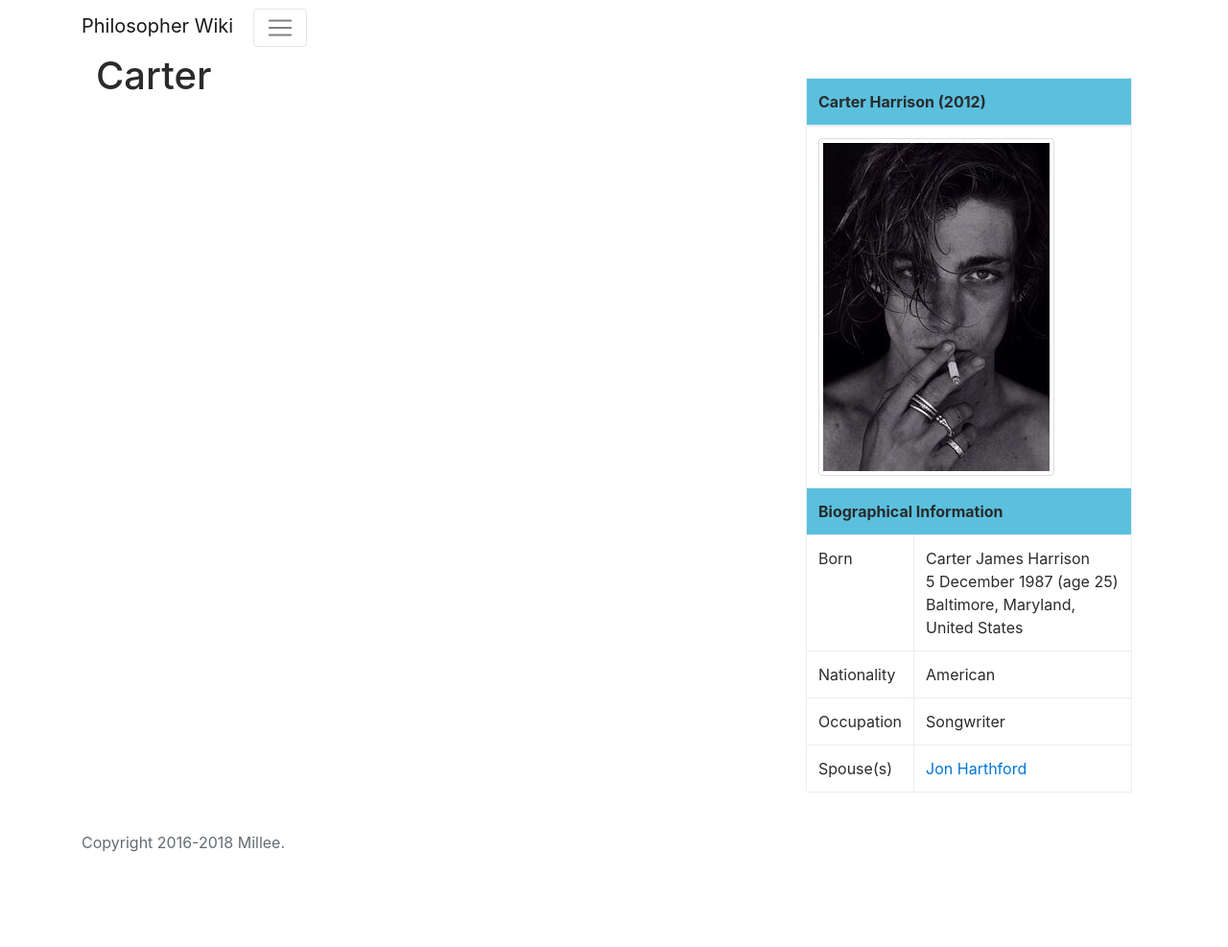
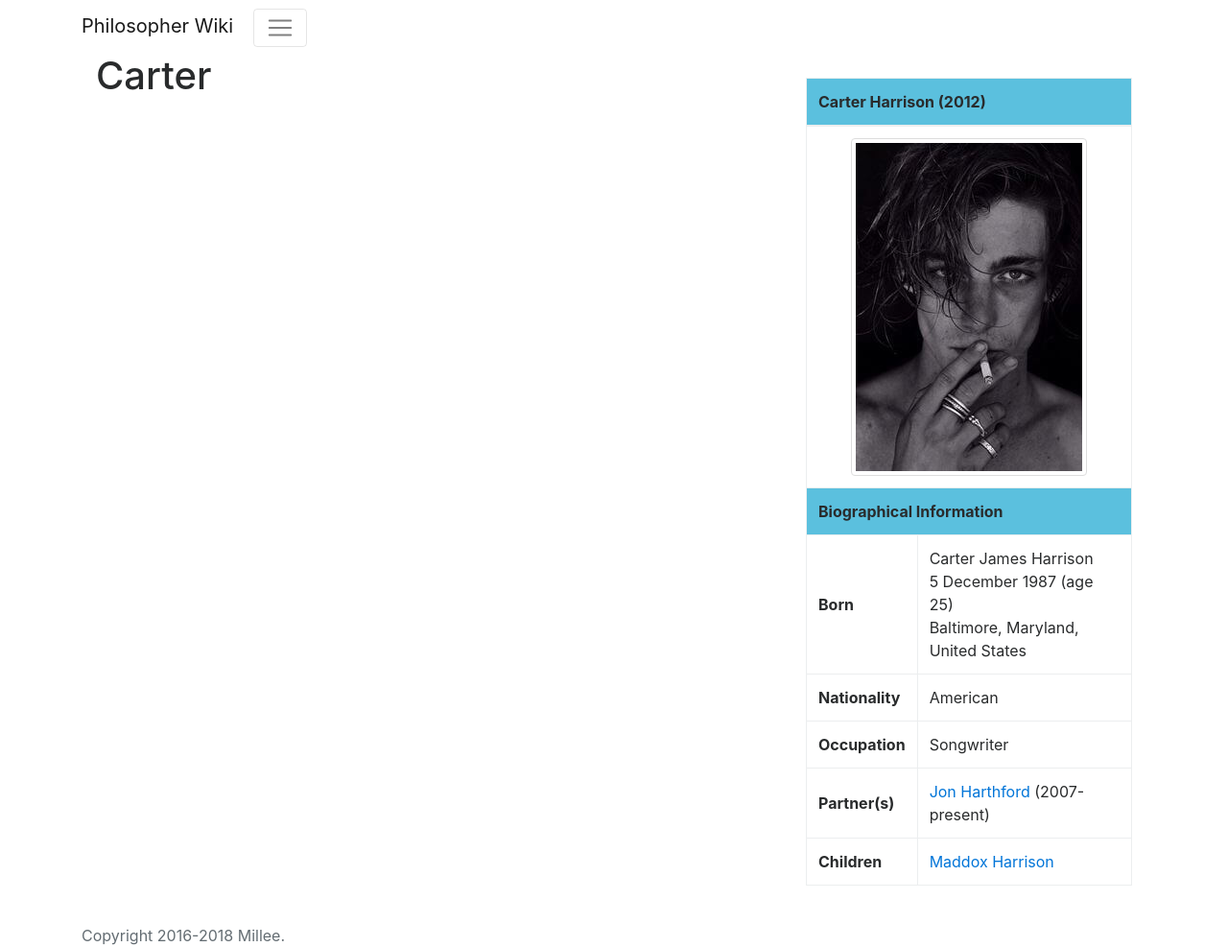
Before and after one commit to reallymillee/Philosopher, a Jekyll site: the page built from carter.html, in a window 1280 px wide. Shown: the whole page at 96% size. Built offline with Jekyll 4.4.1, drawn with Linux system fonts in a browser that asks for light colours; nearby versions of some CDN libraries; before the commit the page ends 900 px from its top, so only the background shows below that.

Commit message:
Update carter.html

```diff
--- a/carter.html
+++ b/carter.html
@@ -9,34 +9,38 @@ title: Carter
         </div>
         <div class="col-sm-4"><br>
             <table class="table table-bordered">
-                <thead class="bg-info text-light">
+                <thead class="bg-info text-light text-center">
                     <tr>
                         <th colspan="2">Carter Harrison (2012)</th>
                     </tr>
                 </thead>
                 <tbody>
                     <tr>
-                        <td colspan="2"><img src="/img/carter-1.jpg" class="img-fluid img-thumbnail" alt="Carter"></td>
+                        <td colspan="2"><img src="/img/carter-1.jpg" class="img-fluid img-thumbnail mx-auto d-block" alt="Carter"></td>
                     <tr>
                     </tr>
-                    <tr class="bg-info text-light">
+                    <tr class="bg-info text-light text-center">
                         <th colspan="2">Biographical Information</th>
                     </tr>
                     <tr>
-                        <td>Born</td>
+                        <td class="align-middle font-weight-bold">Born</td>
                         <td>Carter James Harrison<br>5 December 1987 (age 25)<br>Baltimore, Maryland, United States</td>
                     </tr>
                     <tr>
-                        <td>Nationality</td>
+                        <td class="align-middle font-weight-bold">Nationality</td>
                         <td>American</td>
                     </tr>
                     <tr>
-                        <td>Occupation</td>
+                        <td class="align-middle font-weight-bold">Occupation</td>
                         <td>Songwriter</td>
                     </tr>
                     <tr>
-                        <td>Spouse(s)</td>
-                        <td><a href="/jon">Jon Harthford</a></td>
+                        <td class="align-middle font-weight-bold">Partner(s)</td>
+                        <td><a href="/jon">Jon Harthford</a> (2007-present)</td>
+                    </tr>
+                    <tr>
+                        <td class="align-middle font-weight-bold">Children</td>
+                        <td><a href="/maddox">Maddox Harrison</a></td>
                     </tr>
                 </tbody>
             </table>
```
